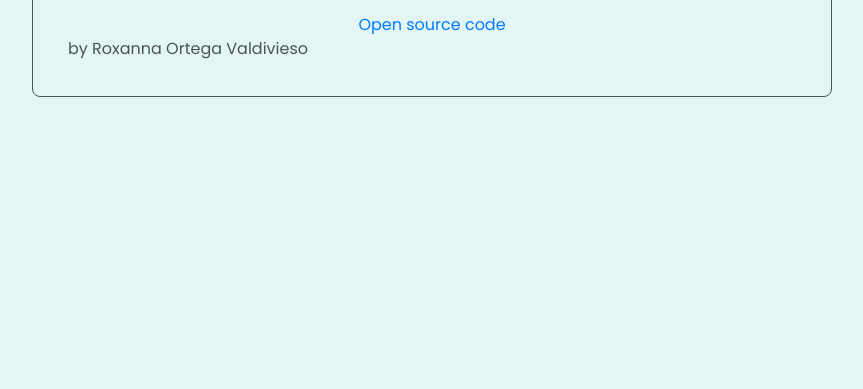
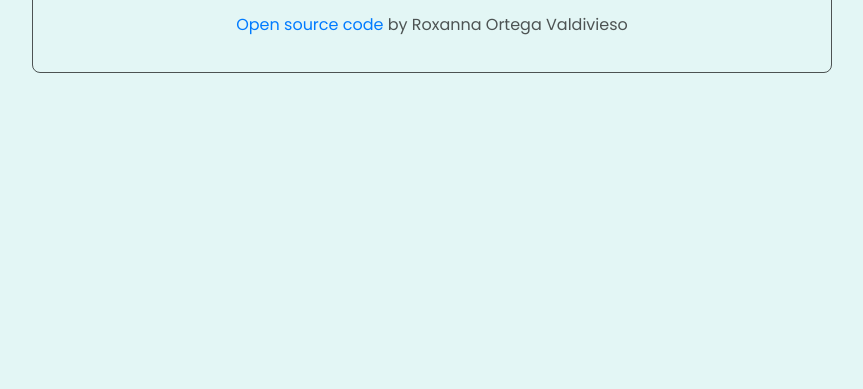
Before and after one commit to annaxor/weather-app, a plain HTML site: page index.html in a window 1280 px wide. Shown: the part 411-800 px from the top of the page, without its empty margins (208-1071 px from the left). Drawn offline with nearby package versions, Linux system fonts and the light colour scheme; no server answers.

Commit message:
Update index.html

```diff
--- a/index.html
+++ b/index.html
@@ -49,8 +49,8 @@
             </u>
           </div>
         </div>
-        <p>
-            <a class="open-source-text" href="https://github.com/annaxor/weather-app">Open source code</a> by Roxanna Ortega Valdivieso
+        <p class="open-source-text">
+            <a href="https://github.com/annaxor/weather-app">Open source code</a> by Roxanna Ortega Valdivieso
         </p>
       </div>
 
```
